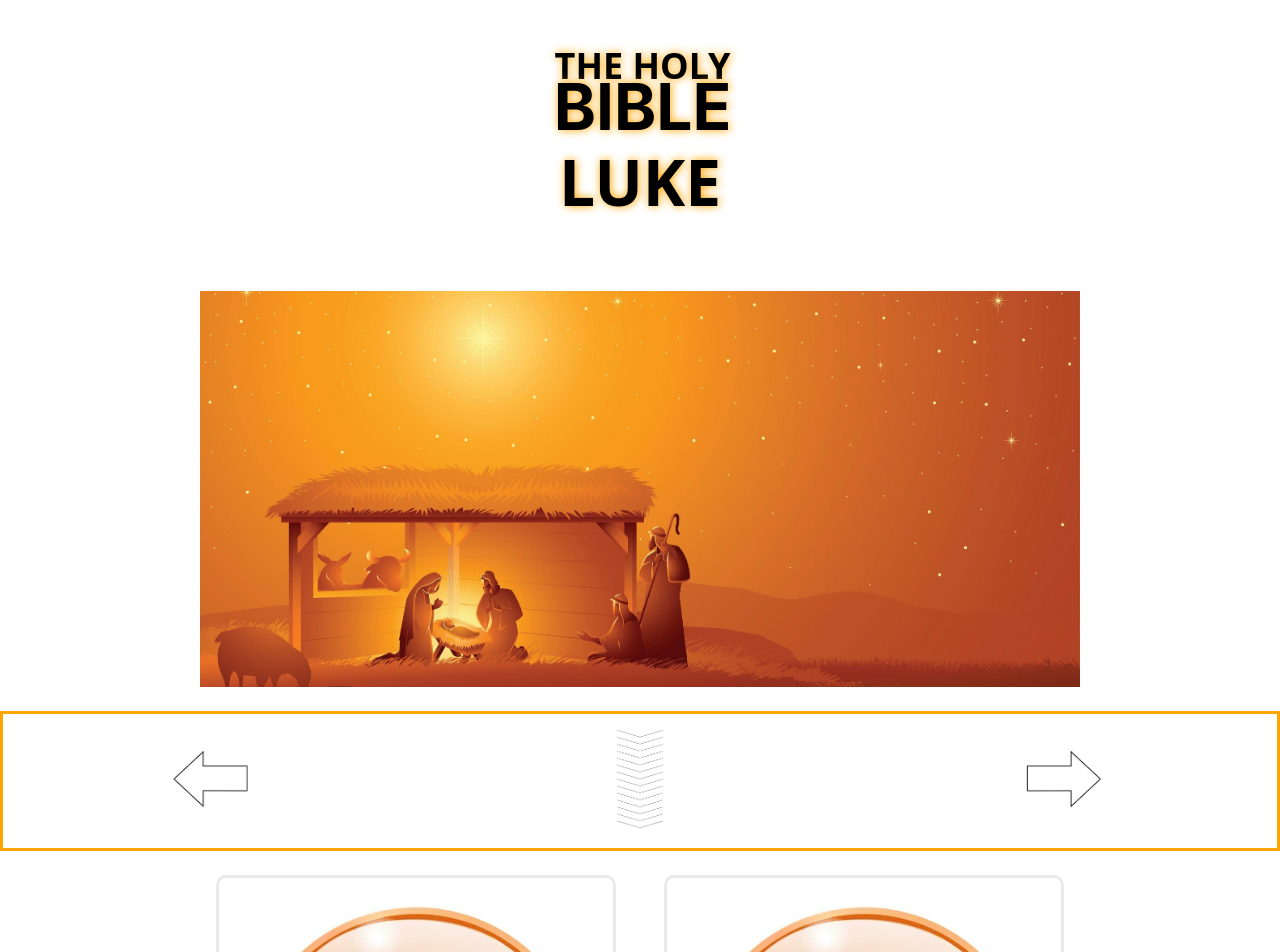
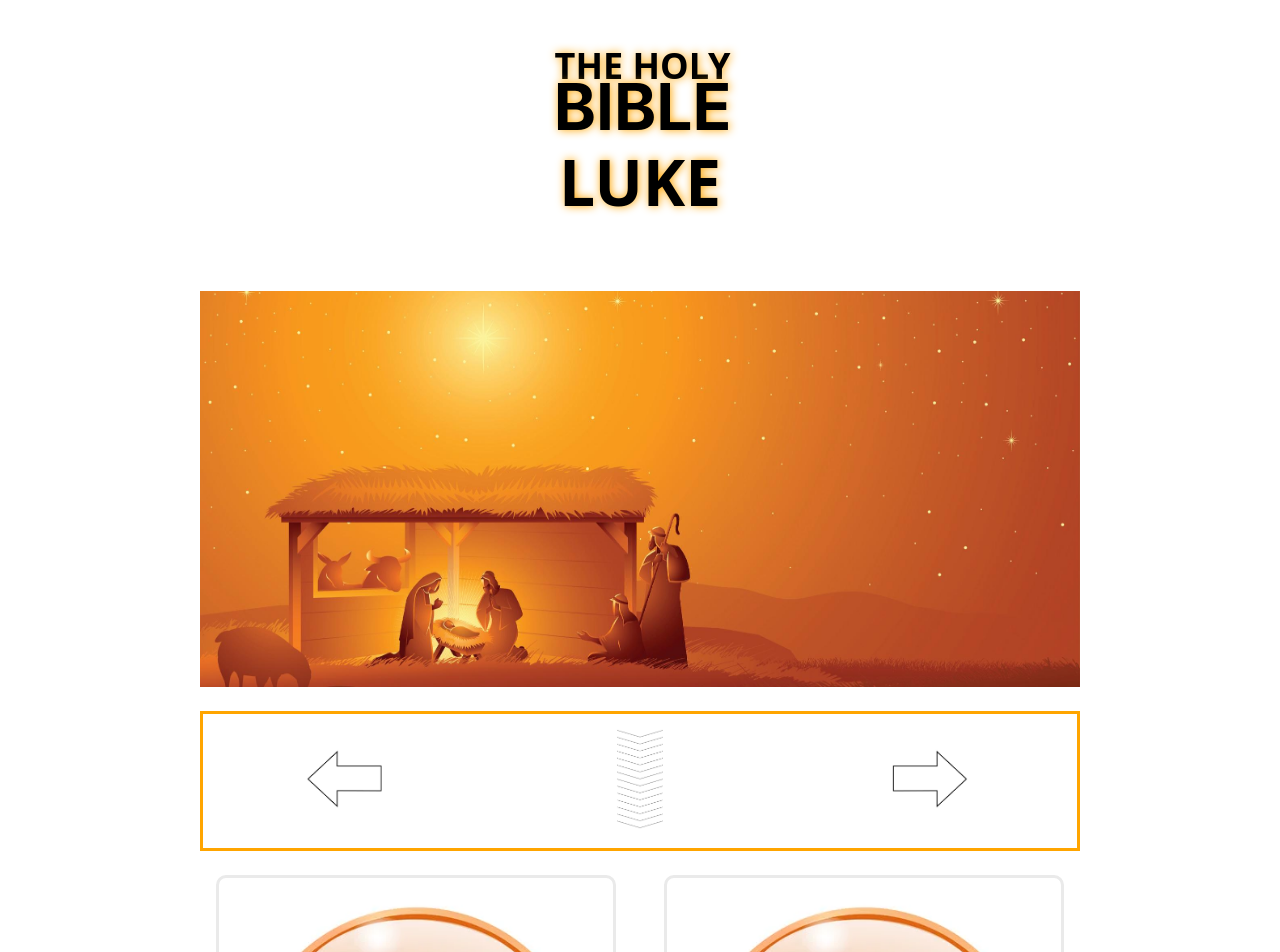
Before and after one commit to jnutt367/luke, a Next.js app: page / in a window 1280 px wide. Shown: the top 952 px of the page. Built offline with nearby package versions, Linux system fonts and the light colour scheme.

Commit message:
Update Home.module.css

```diff
--- a/styles/Home.module.css
+++ b/styles/Home.module.css
@@ -324,6 +324,7 @@
         align-items: center;
         margin-left: -2rem;
     }
+
 }
 
 
@@ -331,6 +332,10 @@
          .image {
         padding-left: 200px;
         padding-right: 200px;
+    }
+    .nav {
+        margin-left: 200px;
+        margin-right: 200px;
     }
 }
 
```
